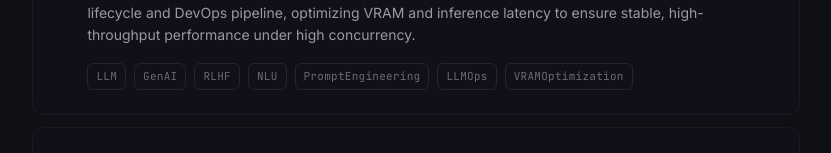
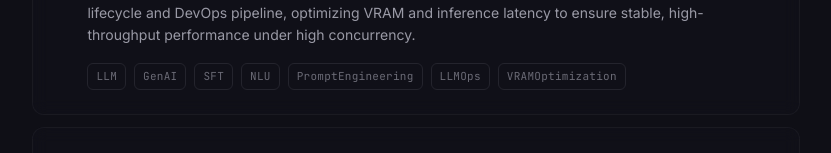
Before and after one commit to aaronzheng0111/My-Resume, a React (Vite) app: page / in a window 1280 px wide. Shown: the part 1922-2075 px from the top of the page, without its empty margins (224-1055 px from the left). Built offline with nearby package versions, Linux system fonts and the light colour scheme.

Commit message:
[FIX] key word problem

```diff
--- a/src/data/profile.js
+++ b/src/data/profile.js
@@ -41,7 +41,7 @@ export const projects = [
     id: '02',
     name: 'Enterprise Customized LLM Chatbot',
     description: 'Led the end-to-end development of a stylized, persona-driven enterprise chatbot tailored for massive unstructured datasets. Integrated prompt engineering, RLHF, and safety guardrails to align outputs with brand voice, achieving a 90% accuracy rate while minimizing hallucinations. Owned the full model lifecycle and DevOps pipeline, optimizing VRAM and inference latency to ensure stable, high-throughput performance under high concurrency.',
-    tags: ['LLM', 'GenAI', 'RLHF','NLU','PromptEngineering','LLMOps','VRAMOptimization'],
+    tags: ['LLM', 'GenAI', 'SFT','NLU','PromptEngineering','LLMOps','VRAMOptimization'],
     href: '',
   },
   {
```
